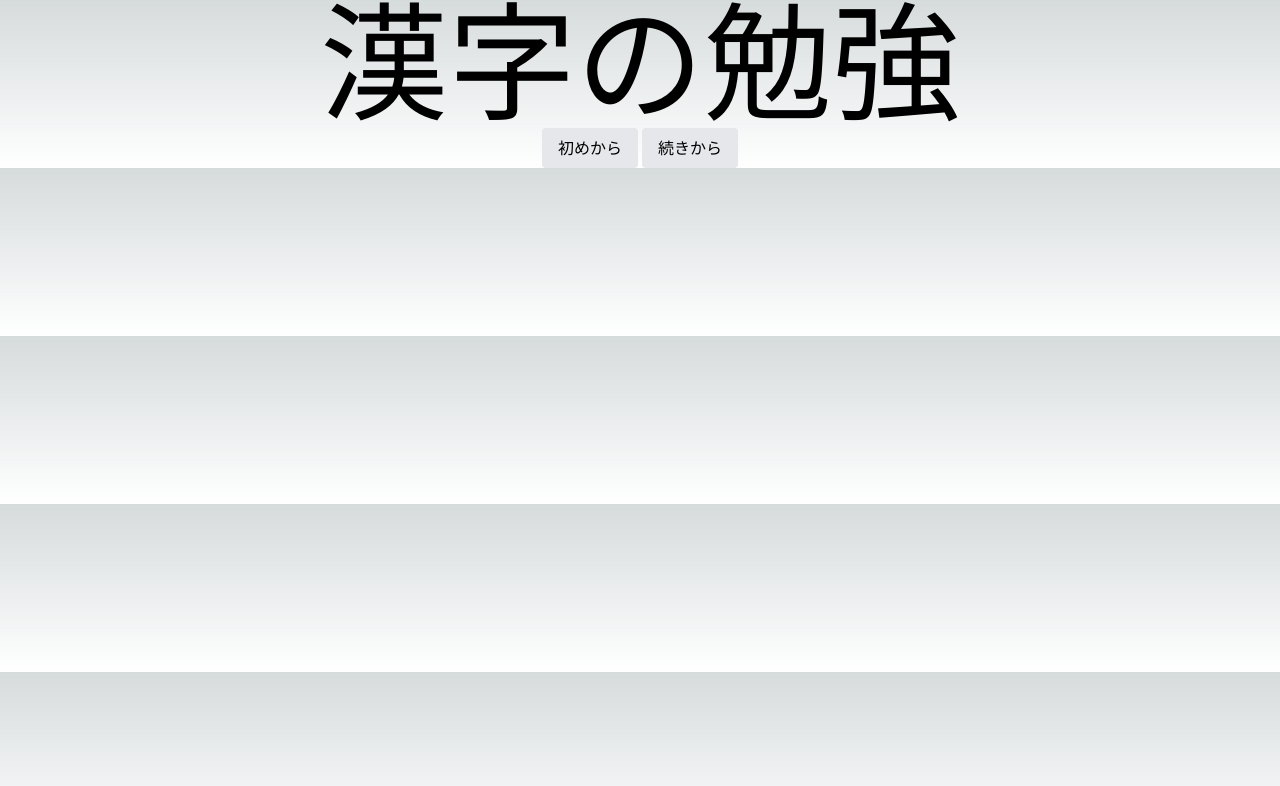
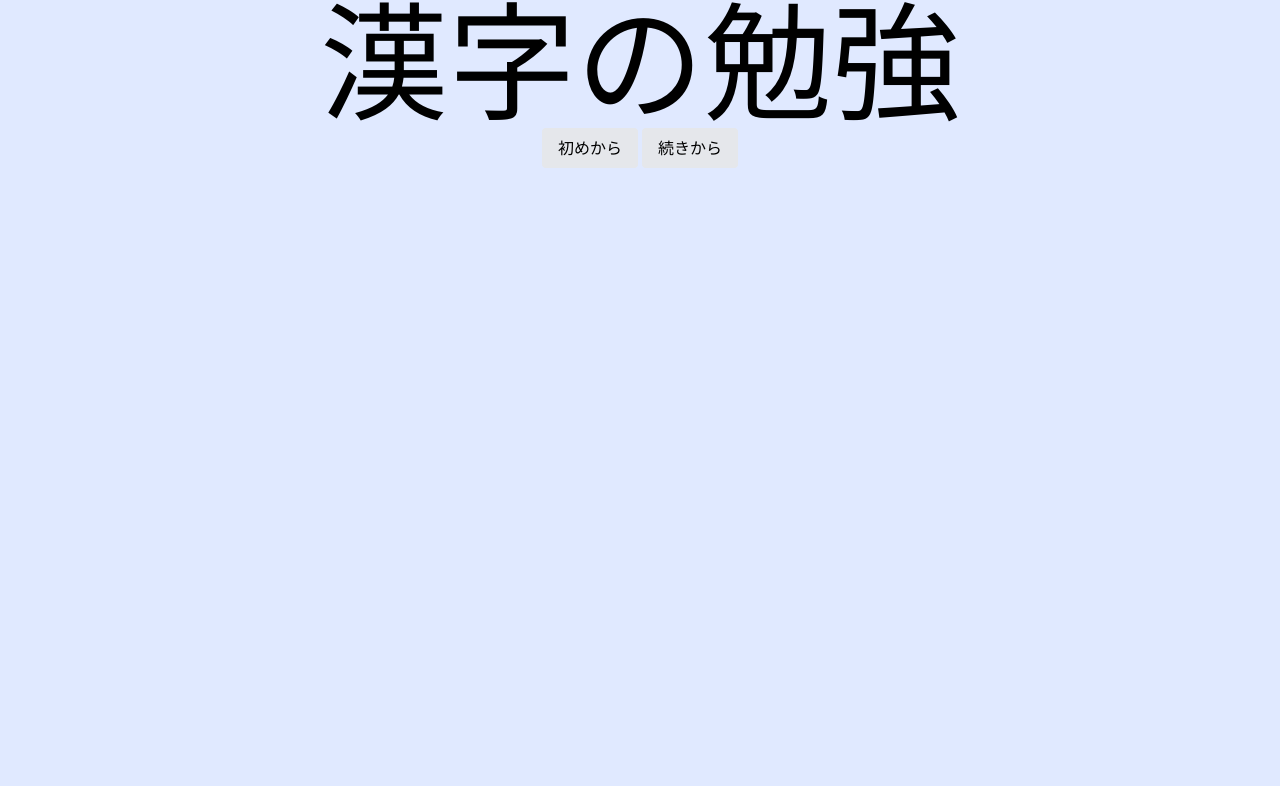
Before and after one commit to tyahha/kanji-study, a Next.js app: page / in a window 1280 px wide. Shown: the top 786 px of the page. Built offline with nearby package versions, Linux system fonts and the light colour scheme.

Commit message:
背景色を変更

```diff
--- a/app/globals.css
+++ b/app/globals.css
@@ -2,26 +2,6 @@
 @tailwind components;
 @tailwind utilities;
 
-:root {
-  --foreground-rgb: 0, 0, 0;
-  --background-start-rgb: 214, 219, 220;
-  --background-end-rgb: 255, 255, 255;
+body {
+  background: #e0e9ff;
 }
-
-@media (prefers-color-scheme: dark) {
-  :root {
-    --foreground-rgb: 255, 255, 255;
-    --background-start-rgb: 0, 0, 0;
-    --background-end-rgb: 0, 0, 0;
-  }
-}
-
-body {
-  color: rgb(var(--foreground-rgb));
-  background: linear-gradient(
-      to bottom,
-      transparent,
-      rgb(var(--background-end-rgb))
-    )
-    rgb(var(--background-start-rgb));
-}
```
